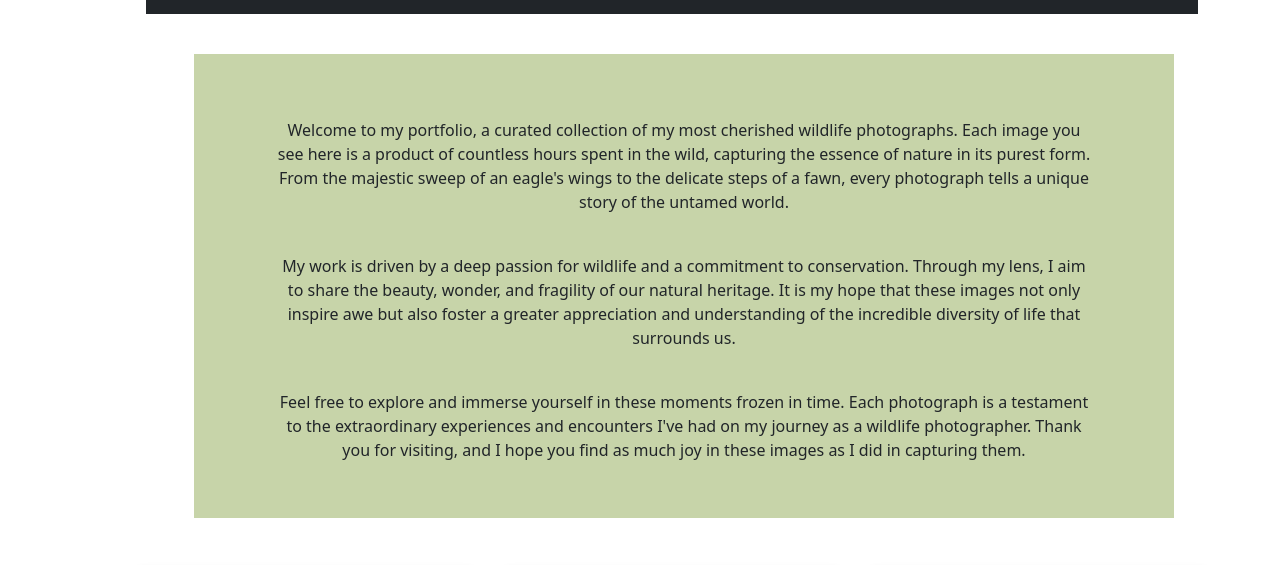
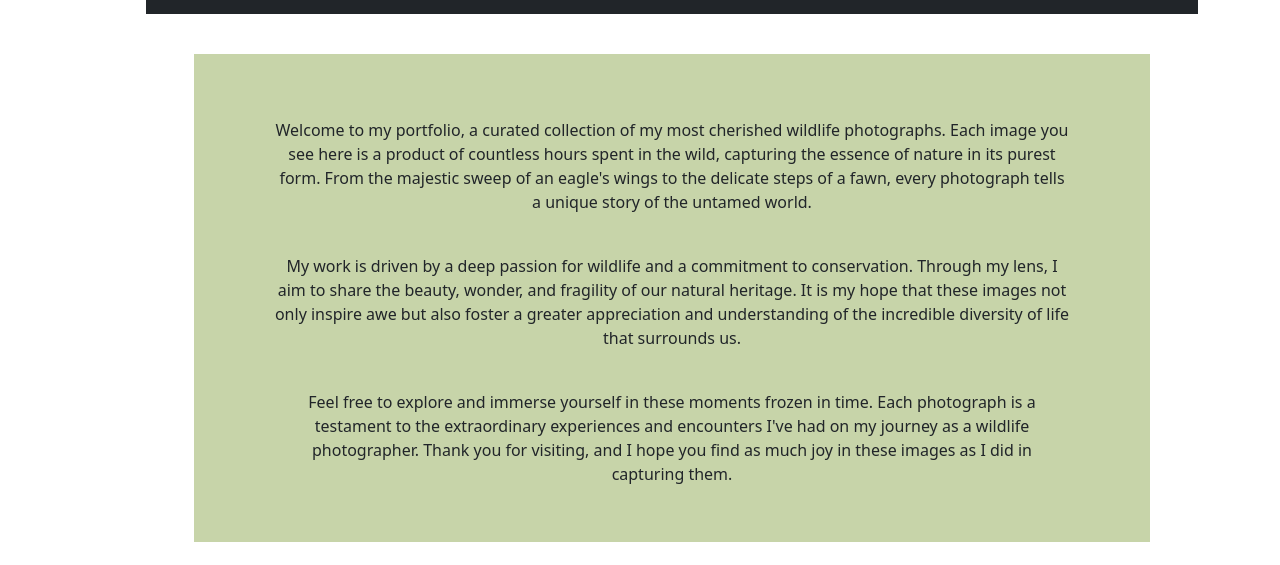
Before and after one commit to Asian-Dave/team-project, an Angular app: page /portfolio in a window 1280 px wide. Shown: the part 1021-1586 px from the top of the page. Built offline with nearby package versions, Linux system fonts and the light colour scheme.

Commit message:
fixed padding

```diff
--- a/src/app/portfolio/portfolio.component.css
+++ b/src/app/portfolio/portfolio.component.css
@@ -40,8 +40,7 @@
 }
 
 .porText {
-  margin-left: 10vh;
-  margin-right: 7vh;
+  margin-inline: 10vh;
   text-align: center;
 }
 
```
